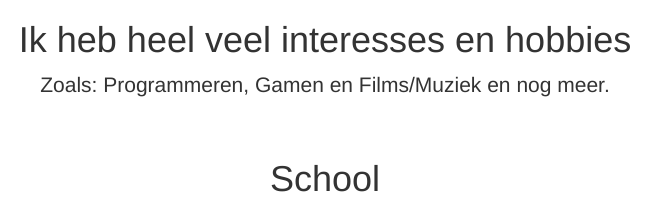
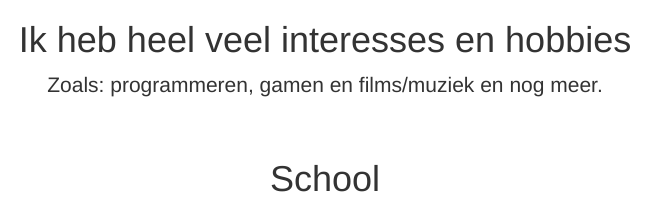
Before and after one commit to johanbos1995/Johanbos1995.github.io, a plain HTML site: page overMij.html in a window 1280 px wide. Shown: the part 368-574 px from the top of the page, 315-962 px from the left. Drawn offline with nearby package versions, Linux system fonts and the light colour scheme.

Commit message:
snel
nog een kleine spellings

```diff
--- a/overMij.html
+++ b/overMij.html
@@ -49,7 +49,7 @@
 		<br>
 		<h1>Ik heb heel veel interesses en hobbies</h1>
 		<p class="lead">
-		Zoals: Programmeren, Gamen en Films/Muziek en nog meer.
+		Zoals: programmeren, gamen en films/muziek en nog meer.
 		</p>
 		<br>
 		<h1>School</h1>
```
